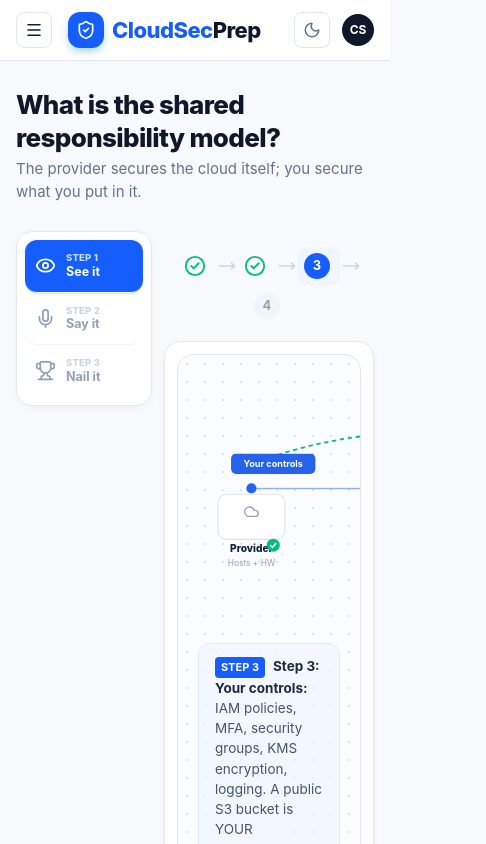
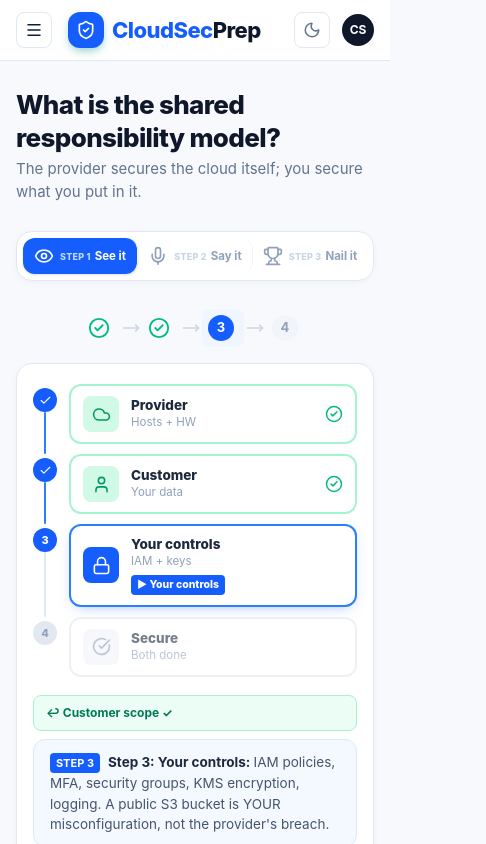
Before and after one commit to Gopika1112/cloud-security-interview-prep, a React (Vite) app: page / in a window 390 px wide. Shown: the top 844 px of the page, 486 px wide, since content can reach past the window. Built offline with nearby package versions, Linux system fonts and the light colour scheme.

Commit message:
Mobile optimization: vertical canvas, rail strip, compact controls

```diff
--- a/src/App.tsx
+++ b/src/App.tsx
@@ -16,6 +16,16 @@ function DynIcon({ name, size = 22 }: { name: string; size?: number }) {
   return <C size={size} />;
 }
 const shortLabel = (t: string) => t.replace(/^Step \d+:\s*/, '');
+
+function useNarrow(bp = 640) {
+  const [n, setN] = useState(() => typeof window !== 'undefined' && window.innerWidth < bp);
+  useEffect(() => {
+    const f = () => setN(window.innerWidth < bp);
+    window.addEventListener('resize', f);
+    return () => window.removeEventListener('resize', f);
+  }, [bp]);
+  return n;
+}
 
 /* ---------- Header ---------- */
 function Header({ q, onSearch, onMenu, theme, onTheme }: { q: string; onSearch: (v: string) => void; onMenu: () => void; theme: string; onTheme: () => void }) {
@@ -111,6 +121,48 @@ function Stepper({ q, step }: { q: CloudQuestion; step: number }) {
 function SimCanvas({ q, step, playing }: { q: CloudQuestion; step: number; playing: boolean }) {
   const s = q.steps[step];
   const n = s.nodes.length;
+  const narrow = useNarrow();
+  const pktM = shortLabel(s.title).slice(0, 18) || 'REQUEST';
+  const retM = step > 0 ? shortLabel(q.steps[step - 1].title).slice(0, 18) + ' ✓' : '';
+  if (narrow) {
+    return (
+      <div>
+        <ol className="px-1 py-2">
+          {s.nodes.map((nd, i) => {
+            const lit = i <= s.focus, now = i === s.focus;
+            return (
+              <li key={i} className="flex gap-3">
+                <div className="flex flex-col items-center shrink-0 pt-1">
+                  <span className={`w-6 h-6 rounded-full grid place-items-center text-[11px] font-extrabold ${lit ? 'bg-blue-600 text-white' : 'bg-slate-200 dark:bg-slate-700 text-slate-400'}`}>
+                    {i < s.focus ? <Icons.Check size={13} /> : i + 1}
+                  </span>
+                  {i < n - 1 && <span className={`w-[2.5px] flex-1 min-h-[26px] rounded ${i < s.focus ? 'bg-blue-500' : 'bg-slate-200 dark:bg-slate-700'}`} />}
+                </div>
+                <div className={`flex-1 mb-2.5 border-2 rounded-xl px-3 py-2.5 flex items-center gap-3 bg-white dark:bg-slate-900 ${now ? 'border-blue-500 shadow-[0_4px_14px_-6px_rgba(37,99,235,.5)]' : lit ? 'border-emerald-200 dark:border-emerald-900' : 'border-slate-200 dark:border-slate-700 opacity-60'}`}>
+                  <span className={`w-9 h-9 rounded-lg grid place-items-center shrink-0 ${now ? 'bg-blue-600 text-white' : lit ? 'bg-emerald-100 dark:bg-emerald-950 text-emerald-600' : 'bg-slate-100 dark:bg-slate-700 text-slate-400'}`}>
+                    <DynIcon name={nd.icon} size={19} />
+                  </span>
+                  <span className="min-w-0">
+                    <span className="block text-[13.5px] font-extrabold text-slate-800 dark:text-slate-100 leading-tight">{nd.label}</span>
+                    <span className="block text-[11.5px] text-slate-400">{nd.sub || `hop ${i + 1}`}</span>
+                    {now && <span className="inline-block mt-1 text-[10.5px] font-extrabold rounded px-1.5 py-0.5 bg-blue-600 text-white">▶ {pktM}</span>}
+                  </span>
+                  {i < s.focus && <Icons.CheckCircle2 size={18} className="text-emerald-500 shrink-0 ml-auto" />}
+                </div>
+              </li>
+            );
+          })}
+        </ol>
+        {step > 0 && (
+          <div className="mx-1 mb-2 text-[12px] font-bold rounded-lg px-3 py-2 bg-emerald-50 dark:bg-emerald-950/40 border border-emerald-200 dark:border-emerald-900 text-emerald-700 dark:text-emerald-300">↩ {retM || 'Confirmed'}</div>
+        )}
+        <div className="mx-1 bg-blue-50/70 dark:bg-blue-950/50 border border-blue-100 dark:border-blue-900 rounded-xl px-4 py-3 text-[13.5px]">
+          <span className="inline-block bg-blue-600 text-white text-[11px] font-bold rounded px-1.5 py-0.5 mr-2">STEP {step + 1}</span>
+          <span className="font-bold text-slate-800 dark:text-slate-100">{s.title}: </span><span className="text-slate-600 dark:text-slate-300">{s.description}</span>
+        </div>
+      </div>
+    );
+  }
   const W = 880, H = 300, pad = 90;
   const xs = (i: number) => (n === 1 ? W / 2 : pad + (i * (W - pad * 2)) / (n - 1));
   const y = 130;
@@ -191,7 +243,7 @@ function InterviewSheet({ all, onClose }: { all: CloudQuestion[]; onClose: () =>
     return () => window.removeEventListener('keydown', h);
   }, [onClose]);
   return (
-    <div className="fixed inset-0 z-50 bg-slate-900/50 grid place-items-center p-4 no-print" onClick={onClose}>
+    <div className="fixed inset-0 z-50 bg-slate-900/50 grid place-items-center p-2 sm:p-4 no-print" onClick={onClose}>
       <div className="bg-white dark:bg-slate-900 rounded-2xl w-full max-w-3xl max-h-[85vh] flex flex-col overflow-hidden" onClick={(e) => e.stopPropagation()}>
         <div className="flex items-center gap-2 p-4 border-b border-slate-200 dark:border-slate-700 no-print">
           <div className="font-extrabold text-[16px] dark:text-white">Interview sheet — all {all.length} takeaways</div>
@@ -409,8 +461,8 @@ export default function App() {
           <p className="text-slate-500 dark:text-slate-400 mt-1 text-[15px]">{cur.shortDescription}</p>
           </div>
 
-          <div className="flex gap-3 items-start mt-4">
-            <div style={{ top: railTop }} className="flex flex-col shrink-0 bg-white dark:bg-slate-900 border border-slate-200 dark:border-slate-700 rounded-2xl p-2 shadow-[0_2px_12px_-4px_rgba(15,30,61,.08)] sticky self-start z-10 divide-y divide-slate-100 dark:divide-slate-800">
+          <div className="flex gap-3 items-start mt-4 flex-col sm:flex-row">
+            <div style={{ top: railTop }} className="flex flex-row sm:flex-col w-full sm:w-auto shrink-0 bg-white dark:bg-slate-900 border border-slate-200 dark:border-slate-700 rounded-2xl p-1.5 sm:p-2 shadow-[0_2px_12px_-4px_rgba(15,30,61,.08)] sticky self-start z-10 divide-x sm:divide-x-0 sm:divide-y divide-slate-100 dark:divide-slate-800">
               {([
                 { key: 'visual' as const, step: 'STEP 1', name: 'See it', Icon: Icons.Eye, hint: 'Watch the animation' },
                 { key: 'answer' as const, step: 'STEP 2', name: 'Say it', Icon: Icons.Mic, hint: 'Speak the 60s script' },
@@ -420,11 +472,11 @@ export default function App() {
                 const done_ = !!seen[`${active}-${key}`] && !isA;
                 return (
                   <button key={key} onClick={() => setTab(key)} title={`${name} — ${hint}`}
-                    className={`w-[118px] px-2.5 py-3 rounded-xl flex items-center gap-2.5 text-left transition-all ${isA ? 'bg-blue-600 text-white shadow' : done_ ? 'bg-emerald-50 dark:bg-emerald-950/40 text-emerald-700 dark:text-emerald-300' : 'text-slate-400 dark:text-slate-500 hover:bg-slate-50 dark:hover:bg-slate-800'}`}>
-                    <Icon size={21} className="shrink-0" />
-                    <span className="flex flex-col leading-tight min-w-0">
-                      <span className={`text-[9.5px] font-extrabold tracking-wide ${isA ? 'text-blue-200' : done_ ? 'text-emerald-400' : 'text-slate-300 dark:text-slate-600'}`}>{step}</span>
-                      <span className="text-[12.5px] font-bold flex items-center gap-1">{name}{done_ && <Icons.Check size={13} className="text-emerald-500" />}</span>
+                    className={`flex-1 sm:flex-none sm:w-[118px] px-2 py-2 sm:py-3 rounded-xl flex sm:flex-row items-center justify-center sm:justify-start gap-1.5 sm:gap-2.5 text-left transition-all ${isA ? 'bg-blue-600 text-white shadow' : done_ ? 'bg-emerald-50 dark:bg-emerald-950/40 text-emerald-700 dark:text-emerald-300' : 'text-slate-400 dark:text-slate-500 hover:bg-slate-50 dark:hover:bg-slate-800'}`}>
+                    <Icon size={20} className="shrink-0" />
+                    <span className="flex sm:flex-col flex-row items-baseline sm:items-start gap-1 sm:gap-0 leading-tight min-w-0">
+                      <span className={`text-[9px] sm:text-[9.5px] font-extrabold tracking-wide ${isA ? 'text-blue-200' : done_ ? 'text-emerald-400' : 'text-slate-300 dark:text-slate-600'}`}>{step}</span>
+                      <span className="text-[11.5px] sm:text-[12.5px] font-bold flex items-center gap-1">{name}{done_ && <Icons.Check size={13} className="text-emerald-500" />}</span>
                     </span>
                   </button>
                 );
@@ -443,7 +495,7 @@ export default function App() {
                   <button onClick={() => { setStep((s) => Math.max(0, s - 1)); setPlaying(false); }} className="w-10 h-10 rounded-xl border border-slate-200 dark:border-slate-600 grid place-items-center text-slate-600 dark:text-slate-300 hover:bg-slate-50 dark:hover:bg-slate-800" aria-label="prev"><Icons.SkipBack size={16} /></button>
                   <button onClick={() => { setStep((s) => Math.min(cur.steps.length - 1, s + 1)); setPlaying(false); if (step >= cur.steps.length - 2) markDone(); }} className="w-10 h-10 rounded-xl border border-slate-200 dark:border-slate-600 grid place-items-center text-slate-600 dark:text-slate-300 hover:bg-slate-50 dark:hover:bg-slate-800" aria-label="next"><Icons.SkipForward size={16} /></button>
                   <input type="range" min={0} max={cur.steps.length - 1} value={step} onChange={(e) => { setStep(Number(e.target.value)); setPlaying(false); }}
-                    className="sim flex-1 min-w-[140px]" style={{ ['--fill' as any]: fill + '%' }} />
+                    className="sim w-full sm:w-auto sm:flex-1 sm:min-w-[140px] order-first sm:order-none" style={{ ['--fill' as any]: fill + '%' }} />
                   <span className="text-[13px] text-slate-500 dark:text-slate-400 font-medium whitespace-nowrap">Step {step + 1} of {cur.steps.length}</span>
                   <div className="relative">
                     <select value={speed} onChange={(e) => setSpeed(Number(e.target.value))} className="appearance-none border border-slate-200 dark:border-slate-600 rounded-lg text-[13px] font-semibold pl-3 pr-8 py-2 bg-white dark:bg-slate-800 dark:text-slate-100">
```
